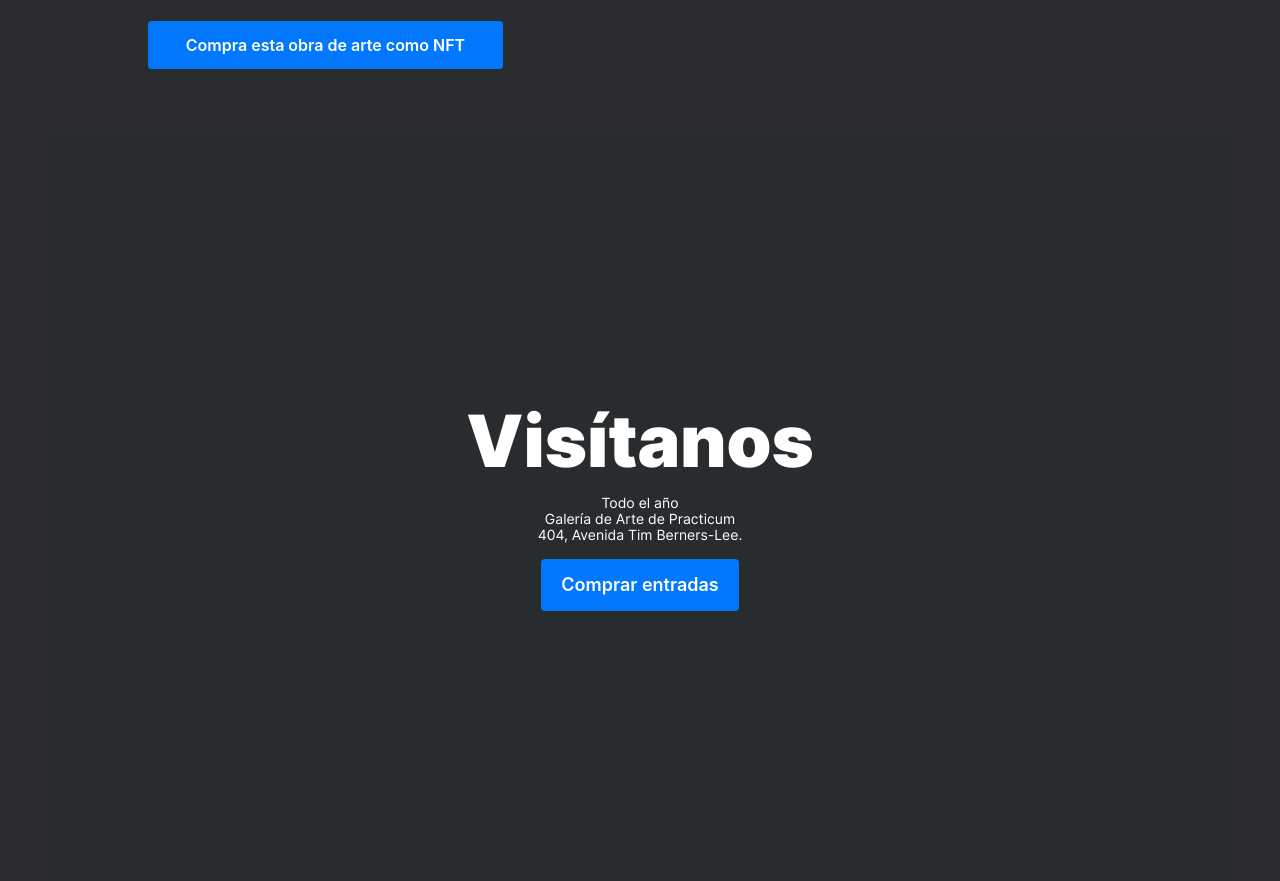
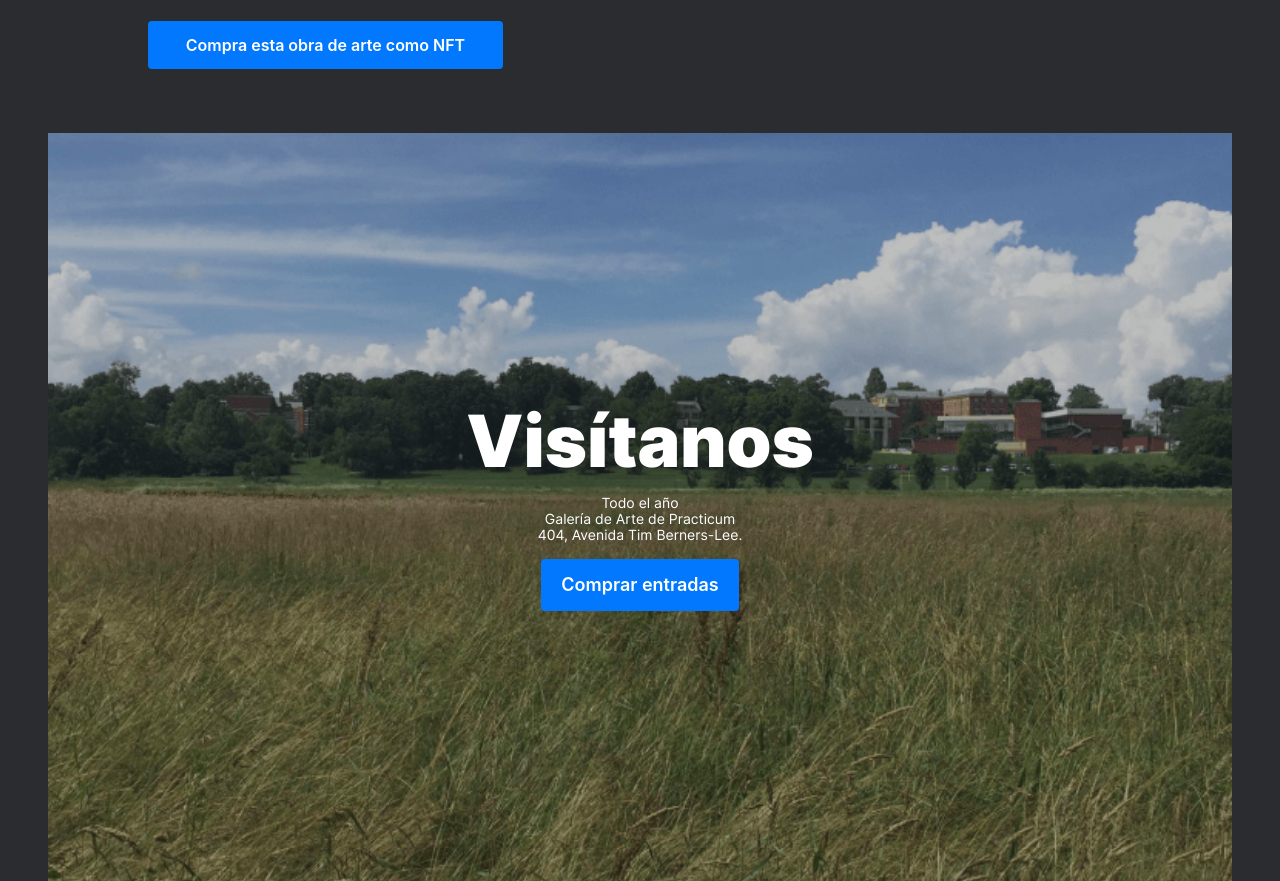
Before and after one commit to ElAlegria/web_project_3_esp, a plain HTML site: page index.html in a window 1280 px wide. Shown: the part 6380-7261 px from the top of the page. Drawn offline with Linux system fonts and the light colour scheme; the site is published under a folder, as on GitHub Pages, so addresses that start at the root find nothing; a web font is replaced by a local one.

Commit message:
modificaciones en cover

```diff
--- a/blocks/cover/cover.css
+++ b/blocks/cover/cover.css
@@ -6,7 +6,7 @@
     align-items: center;
     justify-content: center;
     gap: 16px;
-    background-image: url(/images/Meadow-fullhd.png);
+    background-image: url(../../images/Meadow-fullhd.png);
     background-position: center;
     background-size: cover;
     position: relative;
```
